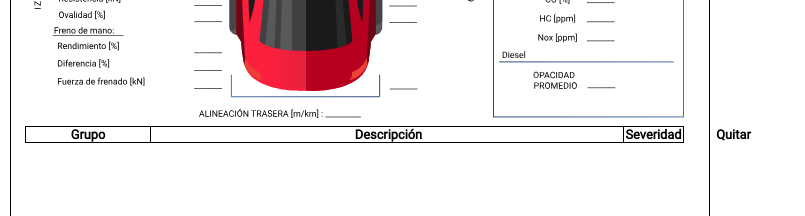
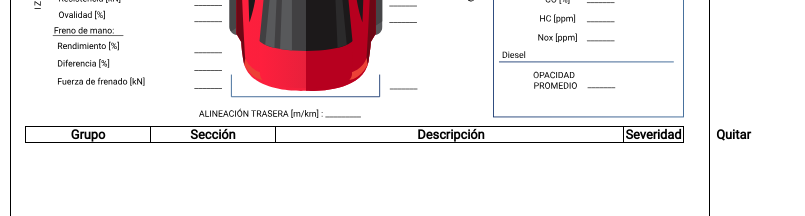
Before and after one commit to Juaniessi/buba-app, a React (Create React App) app: page / in a window 1280 px wide. Shown: the part 860-1076 px from the top of the page, without its empty margins (0-805 px from the left). Built offline with nearby package versions, Linux system fonts and the light colour scheme.

Commit message:
added seccion col and moved the'otros' button to descipcion

```diff
--- a/src/components/dataArrays/carDataBase.js
+++ b/src/components/dataArrays/carDataBase.js
@@ -97,9 +97,7 @@ const autoArray = {
 				label: 'Rueda de auxilio',
 			},
 		],
-		acumDefectos: [
-			{value: 'acumDefectosSeccion', label: 'Acumulación de defectos'},
-		],
+		acumDefectos: [{value: 'acumDefectosSeccion', label: 'Defectos'}],
 		direccion: [
 			{
 				value: 'alineacion',
@@ -286,19 +284,23 @@ const autoArray = {
 				},
 				{
 					value: 'bajIntIluTraIzq',
-					label: 'Baja intensidad de iluminación en luz de posición trasera izquierda.',
+					label:
+						'Baja intensidad de iluminación en luz de posición trasera izquierda.',
 				},
 				{
 					value: 'bajIntIluTraDer',
-					label: 'Baja intensidad de iluminación en luz de posición trasera derecha.',
+					label:
+						'Baja intensidad de iluminación en luz de posición trasera derecha.',
 				},
 				{
 					value: 'bajIntIluDelIzq',
-					label: 'Baja intensidad de iluminación en luz de posición delantera izquierda.',
+					label:
+						'Baja intensidad de iluminación en luz de posición delantera izquierda.',
 				},
 				{
 					value: 'bajIntIluDelDer',
-					label: 'Baja intensidad de iluminación en luz de posición delantera derecha.',
+					label:
+						'Baja intensidad de iluminación en luz de posición delantera derecha.',
 				},
 			],
 			lucesDeFreno: [
@@ -319,15 +321,18 @@ const autoArray = {
 				},
 				{
 					value: 'bajIntIluTraIzq',
-					label: 'Baja intensidad de iluminación en luz de freno trasera izquierda.',
+					label:
+						'Baja intensidad de iluminación en luz de freno trasera izquierda.',
 				},
 				{
 					value: 'bajIntIluTraDer',
-					label: 'Baja intensidad de iluminación en luz de freno trasera derecha.',
+					label:
+						'Baja intensidad de iluminación en luz de freno trasera derecha.',
 				},
 				{
 					value: 'bajIntIluCenDer',
-					label: 'Baja intensidad de iluminación en luz de freno trasera central.',
+					label:
+						'Baja intensidad de iluminación en luz de freno trasera central.',
 				},
 			],
 			luzBaja: [
@@ -345,11 +350,13 @@ const autoArray = {
 				},
 				{
 					value: 'bajIntIluDelIzq',
-					label: 'Baja intensidad de iluminación en luz baja delantera izquierda.',
+					label:
+						'Baja intensidad de iluminación en luz baja delantera izquierda.',
 				},
 				{
 					value: 'bajIntIluDelDer',
-					label: 'Baja intensidad de iluminación en luz baja delantera derecha.',
+					label:
+						'Baja intensidad de iluminación en luz baja delantera derecha.',
 				},
 			],
 			luzAlta: [
@@ -367,11 +374,13 @@ const autoArray = {
 				},
 				{
 					value: 'bajIntIluDelIzq',
-					label: 'Baja intensidad de iluminación en luz alta delantera izquierda.',
+					label:
+						'Baja intensidad de iluminación en luz alta delantera izquierda.',
 				},
 				{
 					value: 'bajIntIluDelDer',
-					label: 'Baja intensidad de iluminación en luz alta delantera derecha.',
+					label:
+						'Baja intensidad de iluminación en luz alta delantera derecha.',
 				},
 			],
 			luzPat: [
@@ -609,7 +618,6 @@ const autoArray = {
 						'Rótula maza delantera derecha con holgura. Reemplazar y alinear.',
 				},
 			],
-
 			fuelles: [
 				{
 					value: 'fuelleCajaDirIzq',
@@ -684,22 +692,22 @@ const autoArray = {
 				{
 					value: 'bajoRendAmortDelIzq',
 					label:
-						'Bajo rendimiento de amortiguación (amortiguador delantero izquierdo defectuoso).',
+						'Amortiguador delantero izquierdo defectuoso.',
 				},
 				{
 					value: 'bajoRendAmortDelDer',
 					label:
-						'Bajo rendimiento de amortiguación (amortiguador delantero derecho defectuoso).',
+						'Amortiguador delantero derecho defectuoso.',
 				},
 				{
 					value: 'bajoRendAmortTraIzq',
 					label:
-						'Bajo rendimiento de amortiguación (amortiguador trasero izquierdo defectuoso).',
+						'Amortiguador trasero izquierdo defectuoso.',
 				},
 				{
 					value: 'bajoRendAmortTraDer',
 					label:
-						'Bajo rendimiento de amortiguación (amortiguador trasero derecho defectuoso).',
+						'Amortiguador trasero derecho defectuoso.',
 				},
 				{
 					value: 'perdAmortDelIzq',
--- a/src/components/dataArrays/motoDataBase.js
+++ b/src/components/dataArrays/motoDataBase.js
@@ -78,9 +78,7 @@ const motoArray = {
 				label: 'Fijaciones',
 			},
 		],
-		acumDefectos: [
-			{value: 'acumDefectosSeccion', label: 'Acumulación de defectos'},
-		],
+		acumDefectos: [{value: 'acumDefectosSeccion', label: 'Defectos'}],
 		suspension: [
 			{
 				value: 'amortiguadores',
--- a/src/components/main/DefectList.jsx
+++ b/src/components/main/DefectList.jsx
@@ -54,7 +54,7 @@ function DefectList(props) {
 		let itemLista = {
 			grupo: grupo.label,
 			seccion: seccion.label,
-			desc: seccion.value === 'otro' ? unlistedDef : descripcion.label,
+			desc: descripcion.value === 'otro' ? unlistedDef : descripcion.label,
 			sev: severidad.value,
 			Ord: severidad.order,
 		};
@@ -133,7 +133,7 @@ function DefectList(props) {
 		return (
 			<tr className={`item-lista`} key={i}>
 				<td className={`grupo-col ${severityColour}`}>{grupo}</td>
-				{/* <td className={`${severityColour}`}>{seccion}</td> */}
+				<td className={`seccion-col ${severityColour}`}>{seccion}</td>
 				<td className={`descripcion-col ${severityColour}`}>{desc}</td>
 				<td className={`severidad-col ${severityColour}`}>{sev}</td>
 				<td className="phantom-col"></td>
@@ -152,7 +152,7 @@ function DefectList(props) {
 				<thead>
 					<tr className="lista-headers">
 						<th className="grupo-col">Grupo</th>
-						{/* <th>Sección</th> */}
+						<th className="seccion-col">Sección</th>
 						<th className="descripcion-col">Descripción</th>
 						<th className="severidad-col">Severidad</th>
 						<th className="phantom-col"></th>
@@ -244,22 +244,7 @@ function DefectList(props) {
 									{item.label}
 								</label>
 							))}
-						{grupo.value.length > 0 && (
-							<label
-								className={seccion.value === 'otro' ? 'radio-checked' : ''}
-								htmlFor="otro">
-								<input
-									type="radio"
-									name="section"
-									id="otro"
-									value="otro"
-									checked={seccion.value === 'otro'}
-									className="rad-c"
-									onChange={() => handleSeccion({value: 'otro', label: 'Otro'})}
-								/>
-								<b>Otros</b>
-							</label>
-						)}
+
 					</div>
 					<div className="btn-package col-class description-c">
 						<h3>Descripción</h3>
@@ -287,6 +272,22 @@ function DefectList(props) {
 									{item.label}
 								</label>
 							))}
+							{seccion.value.length > 0 && (
+							<label
+								className={descripcion.value === 'otro' ? 'radio-checked' : ''}
+								htmlFor="otro">
+								<input
+									type="radio"
+									name="description"
+									id="otro"
+									value="otro"
+									checked={descripcion.value === 'otro'}
+									className="rad-c"
+									onChange={() => handleDescripcion({value: 'otro', label: 'Otro'})}
+								/>
+								<b>Otros</b>
+							</label>
+						)}
 					</div>
 				</div>
 				<h2 className="unlisted-defect"> Defecto no listado</h2>
--- a/src/styles/style.css
+++ b/src/styles/style.css
@@ -192,9 +192,14 @@ td {
   text-align: center;
 }
 
+.lista-final .seccion-col {
+  width: 125px;
+  text-align: center;
+}
+
 .lista-final .descripcion-col {
   padding-left: 3px;
-  width: 473px;
+  width: 348px;
 }
 
 .lista-final .severidad-col {
--- a/src/styles/style.scss
+++ b/src/styles/style.scss
@@ -149,9 +149,13 @@ td {
 		width: 125px;
 		text-align: center;
 	}
+	.seccion-col {
+		width: 125px;
+		text-align: center;
+	}
 	.descripcion-col {
 		padding-left: 3px;
-		width: 473px;
+		width: 348px;
 	}
 	.severidad-col {
 		width: 60px;
```
Also changed, not shown: 1 other file (tests, documents, lock files or other folders).
